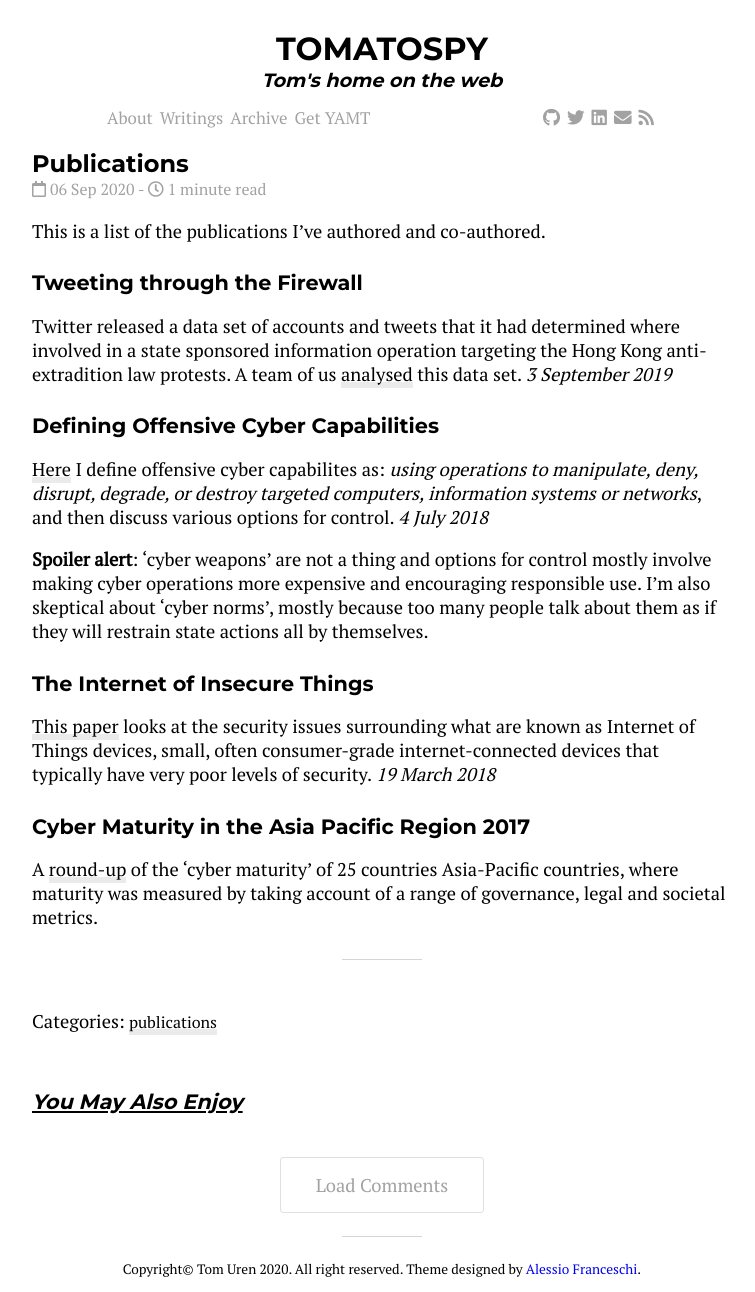
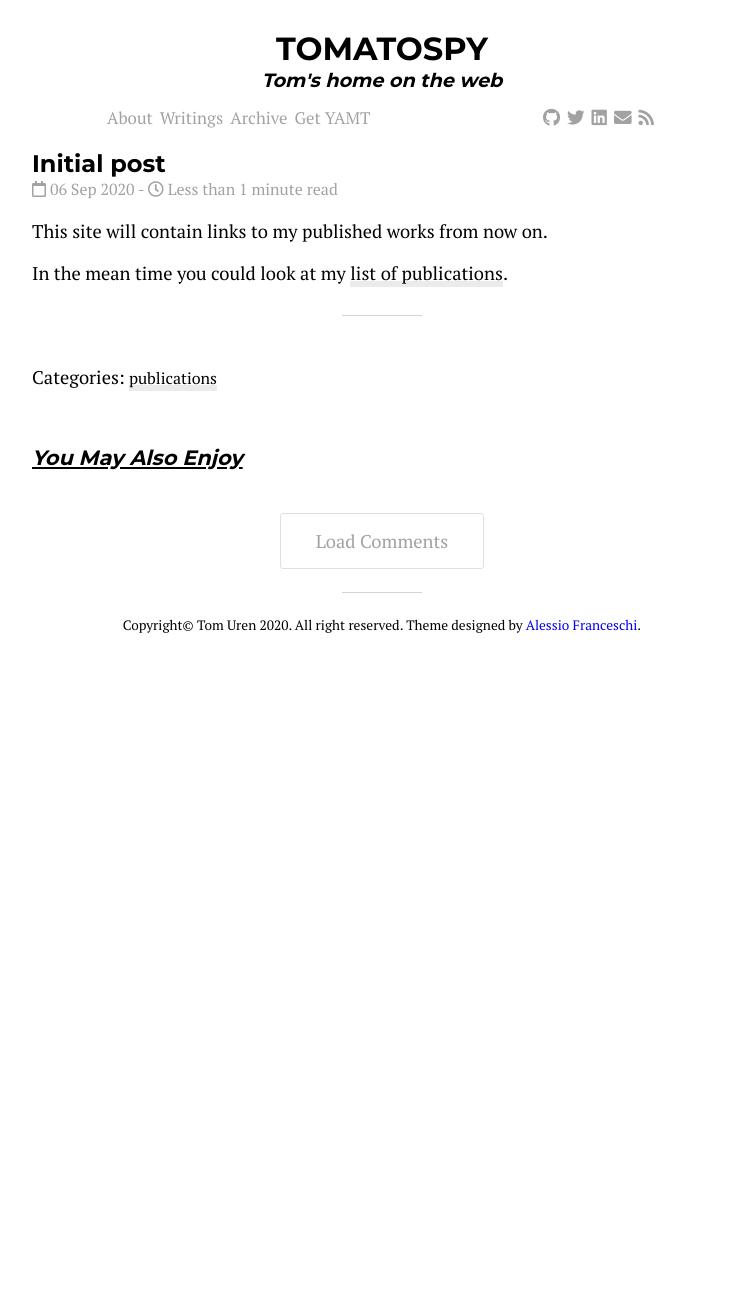
Before and after one commit to tomatospy/tomatospy.github.io, a Jekyll site: the page built from _posts/2020-09-06-Test.md, in a window 1280 px wide. Shown: the whole page, without its empty margins (258-1013 px from the left). Built offline with Jekyll 4.4.1, drawn with Linux system fonts in a browser that asks for light colours; nearby versions of some CDN libraries; after the commit the page ends 900 px from its top, so only the background shows below that.

Commit message:
update first post

```diff
--- a/_posts/2020-09-06-Test.md
+++ b/_posts/2020-09-06-Test.md
@@ -1,28 +1,12 @@
 ---
-title: Publications
+title: Initial post
 layout: post
 categories: [publications]
 image: /assets/img/oranges.jpg
-description: "Publication list"
-customexcerpt: "This is a list of publications I've authored"
+description: "initial post"
+customexcerpt: "This is an initial mission statement for this site"
 ---
 
-This is a list of the publications I've authored and co-authored.
+This site will contain links to my published works from now on.
 
-#### [Tweeting through the Firewall](https://www.aspi.org.au/report/tweeting-through-great-firewall)
-
-Twitter released a data set of accounts and tweets that it had determined where involved in a state sponsored information operation targeting the Hong Kong anti-extradition law protests. A team of us [analysed](https://www.aspi.org.au/report/tweeting-through-great-firewall) this data set. *3 September 2019*
-
-
-#### [Defining Offensive Cyber Capabilities](https://www.aspi.org.au/report/defining-offensive-cyber-capabilities)
-
-[Here](https://www.aspi.org.au/report/defining-offensive-cyber-capabilities) I define offensive cyber capabilites as: *using operations to manipulate, deny, disrupt, degrade, or destroy targeted computers, information systems or networks*, and then discuss various options for control. *4 July 2018*
-
-**Spoiler alert**: 'cyber weapons' are not a thing and options for control mostly involve making cyber operations more expensive and encouraging responsible use. I'm also skeptical about 'cyber norms', mostly because too many people talk about them as if they will restrain state actions all by themselves.
-
-#### [The Internet of Insecure Things](https://www.aspi.org.au/report/InternetOfInsecureThings)
-
-[This paper](https://www.aspi.org.au/report/InternetOfInsecureThings) looks at the security issues surrounding what are known as Internet of Things devices, small, often consumer-grade internet-connected devices that typically have very poor levels of security. *19 March 2018*
-#### [Cyber Maturity in the Asia Pacific Region 2017](https://www.aspi.org.au/report/cyber-maturity-asia-pacific-region-2017)
-
-A [round-up](https://www.aspi.org.au/report/cyber-maturity-asia-pacific-region-2017) of the 'cyber maturity' of 25 countries Asia-Pacific countries, where maturity was measured by taking account of a range of governance, legal and societal metrics.
+In the mean time you could look at my [list of publications]({% link writings.md %}).
```
